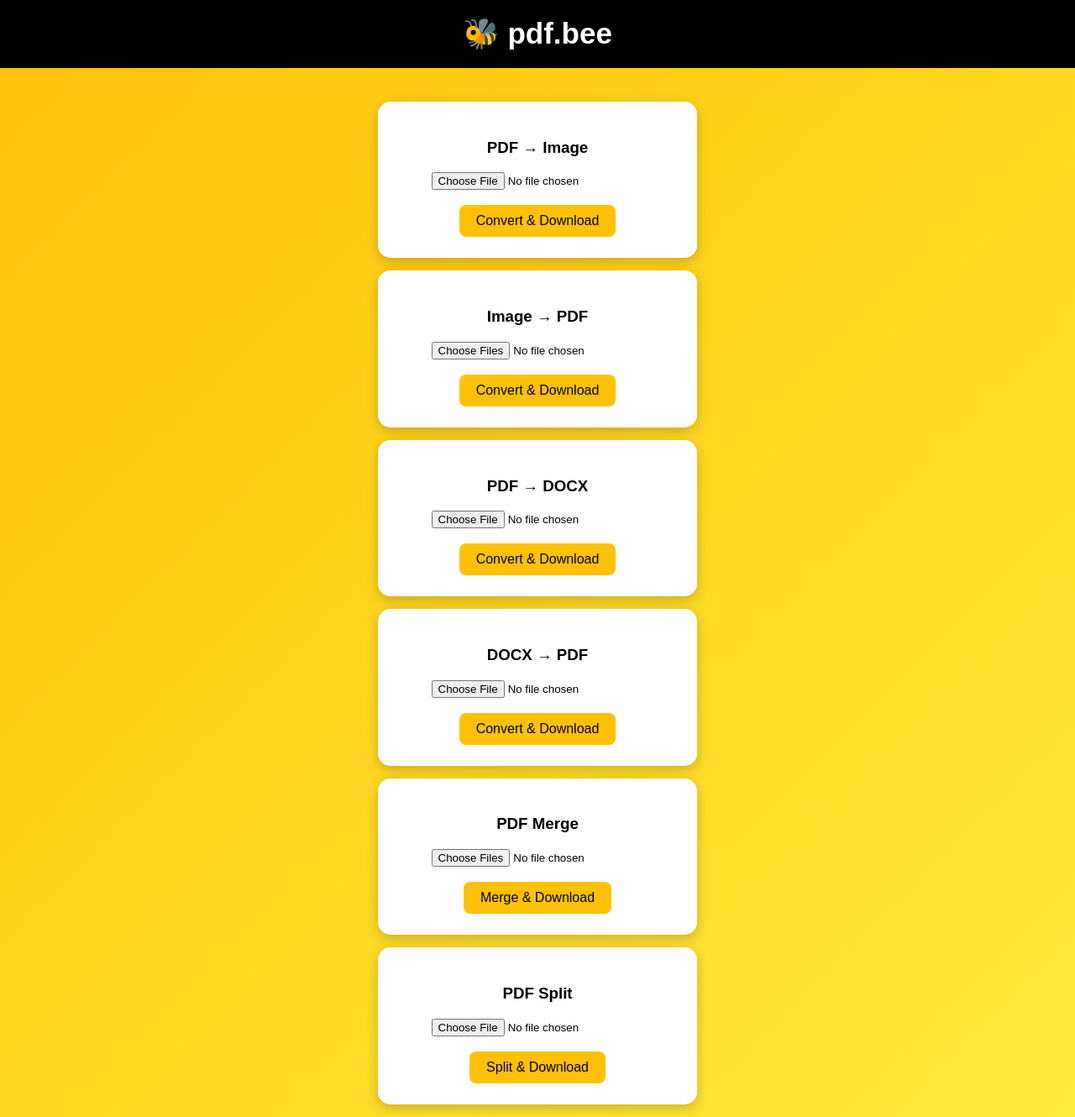
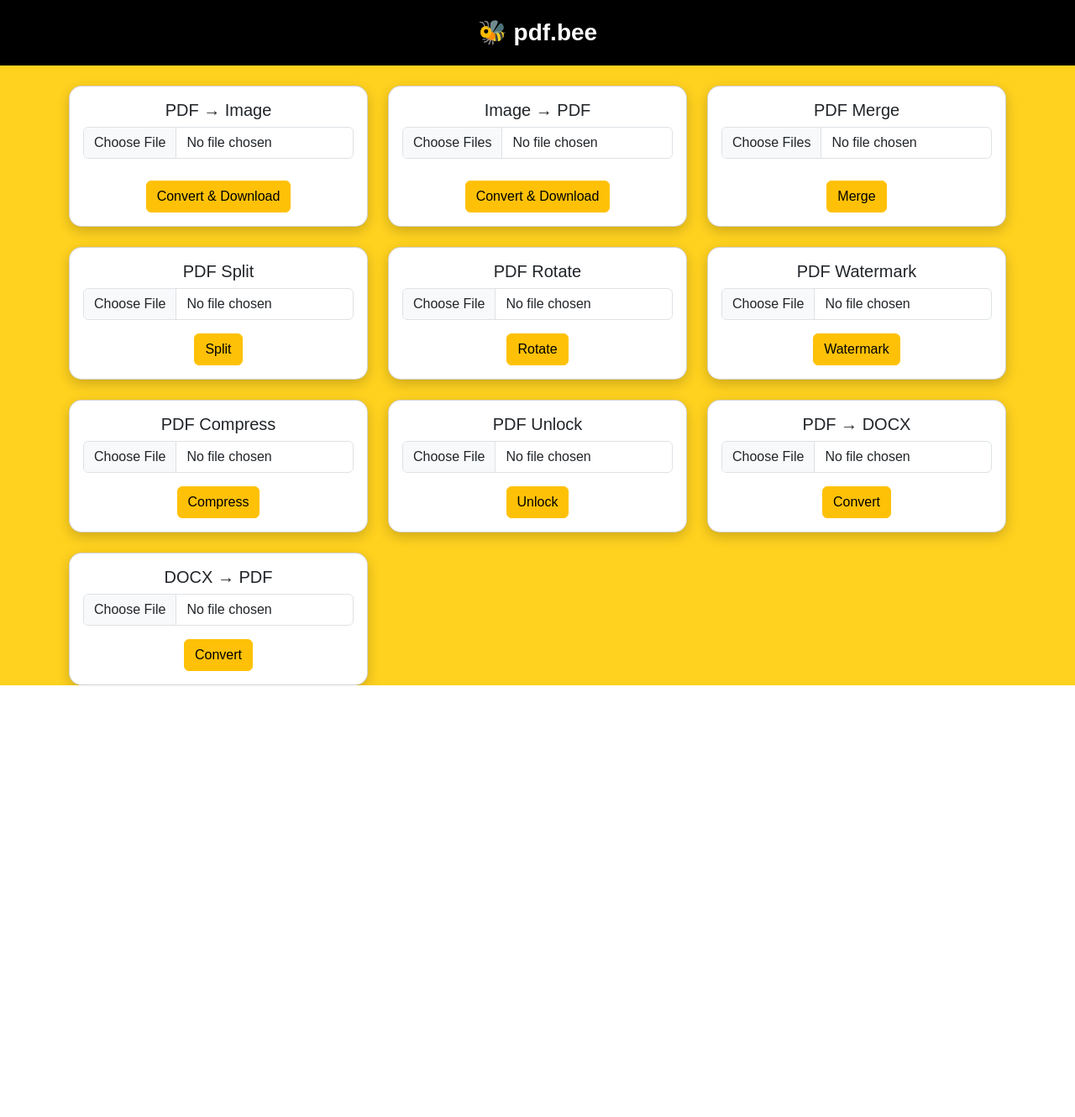
Before and after one commit to BahopiyaDhaval/pdf-bee, a Flask app: page / in a window 1280 px wide. Shown: the whole page at 84% size. After the commit the page ends 816 px from the top, so only its background shows below. Run offline with Flask 3, Linux system fonts and the light colour scheme.

```diff
--- a/app.py
+++ b/app.py
@@ -1,31 +1,32 @@
 from flask import Flask, render_template, request, send_file
 from pdf2image import convert_from_bytes
 from PIL import Image
+from PyPDF2 import PdfMerger, PdfReader, PdfWriter
 from pdf2docx import Converter
 from docx import Document
 from reportlab.pdfgen import canvas
-from PyPDF2 import PdfMerger, PdfReader, PdfWriter
+import os
+import pikepdf
 
 app = Flask(__name__)
+
 
 @app.route("/")
 def home():
     return render_template("index.html")
 
 
-# PDF → IMAGE
+# PDF → IMAGE (DIRECT IMAGE DOWNLOAD)
 @app.route("/pdf_to_image", methods=["POST"])
 def pdf_to_image():
 
-    file = request.files.get("pdf")
-
-    if not file or not file.filename.lower().endswith(".pdf"):
-        return "❌ Upload PDF only"
+    file = request.files["pdf"]
 
     images = convert_from_bytes(file.read(), dpi=300)
 
     img_path = "page1.jpg"
-    images[0].save(img_path, "JPEG")
+
+    images[0].save(img_path, "JPEG", quality=95)
 
     return send_file(img_path, as_attachment=True)
 
@@ -40,10 +41,14 @@ def image_to_pdf():
 
     for file in files:
 
-        if not file.filename.lower().endswith((".png",".jpg",".jpeg")):
-            return "❌ Upload images only"
+        img = Image.open(file).convert("RGB")
 
-        img = Image.open(file).convert("RGB")
+        width, height = img.size
+        a4_width = 2480
+        new_height = int(a4_width * height / width)
+
+        img = img.resize((a4_width, new_height))
+
         image_list.append(img)
 
     pdf_path = "output.pdf"
@@ -57,14 +62,133 @@ def image_to_pdf():
     return send_file(pdf_path, as_attachment=True)
 
 
+# PDF MERGE
+@app.route("/merge_pdf", methods=["POST"])
+def merge_pdf():
+
+    files = request.files.getlist("pdfs")
+
+    merger = PdfMerger()
+
+    for file in files:
+        merger.append(file)
+
+    output = "merged.pdf"
+
+    merger.write(output)
+    merger.close()
+
+    return send_file(output, as_attachment=True)
+
+
+# PDF SPLIT
+@app.route("/split_pdf", methods=["POST"])
+def split_pdf():
+
+    file = request.files["pdf"]
+
+    reader = PdfReader(file)
+    writer = PdfWriter()
+
+    writer.add_page(reader.pages[0])
+
+    output = "split.pdf"
+
+    with open(output, "wb") as f:
+        writer.write(f)
+
+    return send_file(output, as_attachment=True)
+
+
+# PDF ROTATE
+@app.route("/rotate_pdf", methods=["POST"])
+def rotate_pdf():
+
+    file = request.files["pdf"]
+
+    reader = PdfReader(file)
+    writer = PdfWriter()
+
+    for page in reader.pages:
+        page.rotate(90)
+        writer.add_page(page)
+
+    output = "rotated.pdf"
+
+    with open(output, "wb") as f:
+        writer.write(f)
+
+    return send_file(output, as_attachment=True)
+
+
+# PDF WATERMARK
+@app.route("/watermark_pdf", methods=["POST"])
+def watermark_pdf():
+
+    file = request.files["pdf"]
+
+    watermark_file = "watermark.pdf"
+
+    c = canvas.Canvas(watermark_file)
+    c.drawString(250, 500, "pdf.bee")
+    c.save()
+
+    reader = PdfReader(file)
+    watermark = PdfReader(watermark_file)
+
+    writer = PdfWriter()
+
+    for page in reader.pages:
+        page.merge_page(watermark.pages[0])
+        writer.add_page(page)
+
+    output = "watermarked.pdf"
+
+    with open(output, "wb") as f:
+        writer.write(f)
+
+    return send_file(output, as_attachment=True)
+
+
+# PDF COMPRESS
+@app.route("/compress_pdf", methods=["POST"])
+def compress_pdf():
+
+    file = request.files["pdf"]
+
+    input_pdf = "input.pdf"
+    output_pdf = "compressed.pdf"
+
+    file.save(input_pdf)
+
+    with pikepdf.open(input_pdf) as pdf:
+        pdf.save(output_pdf)
+
+    return send_file(output_pdf, as_attachment=True)
+
+
+# PDF UNLOCK
+@app.route("/unlock_pdf", methods=["POST"])
+def unlock_pdf():
+
+    file = request.files["pdf"]
+
+    input_pdf = "locked.pdf"
+    output_pdf = "unlocked.pdf"
+
+    file.save(input_pdf)
+
+    with pikepdf.open(input_pdf) as pdf:
+        pdf.save(output_pdf)
+
+    return send_file(output_pdf, as_attachment=True)
+
+
 # PDF → DOCX
 @app.route("/pdf_to_doc", methods=["POST"])
 def pdf_to_doc():
 
-    file = request.files.get("pdfdoc")
-
-    if not file.filename.lower().endswith(".pdf"):
-        return "❌ Upload PDF only"
+    file = request.files["pdfdoc"]
 
     pdf_path = "input.pdf"
     docx_path = "output.docx"
@@ -82,10 +206,7 @@ def pdf_to_doc():
 @app.route("/doc_to_pdf", methods=["POST"])
 def doc_to_pdf():
 
-    file = request.files.get("docfile")
-
-    if not file.filename.lower().endswith(".docx"):
-        return "❌ Upload DOCX only"
+    file = request.files["docfile"]
 
     docx_path = "input.docx"
     pdf_path = "doc_output.pdf"
@@ -107,51 +228,5 @@ def doc_to_pdf():
     return send_file(pdf_path, as_attachment=True)
 
 
-# PDF MERGE
-@app.route("/merge_pdf", methods=["POST"])
-def merge_pdf():
-
-    files = request.files.getlist("pdfs")
-
-    merger = PdfMerger()
-
-    for file in files:
-
-        if not file.filename.lower().endswith(".pdf"):
-            return "❌ Upload PDF files only"
-
-        merger.append(file)
-
-    output = "merged.pdf"
-
-    merger.write(output)
-    merger.close()
-
-    return send_file(output, as_attachment=True)
-
-
-# PDF SPLIT
-@app.route("/split_pdf", methods=["POST"])
-def split_pdf():
-
-    file = request.files.get("pdf")
-
-    if not file.filename.lower().endswith(".pdf"):
-        return "❌ Upload PDF only"
-
-    reader = PdfReader(file)
-
-    writer = PdfWriter()
-
-    writer.add_page(reader.pages[0])
-
-    output = "split_page1.pdf"
-
-    with open(output, "wb") as f:
-        writer.write(f)
-
-    return send_file(output, as_attachment=True)
-
-
 if __name__ == "__main__":
     app.run(debug=True)
--- a/requirements.txt
+++ b/requirements.txt
@@ -1,8 +1,7 @@
 Flask
 Pillow
 pdf2image
-pdf2docx
-python-docx
+PyPDF2
 reportlab
-PyPDF2
+pikepdf
 gunicorn
--- a/templates/index.html
+++ b/templates/index.html
@@ -5,47 +5,72 @@
 
 <title>pdf.bee</title>
 
+<meta name="viewport" content="width=device-width, initial-scale=1">
+
+<link href="https://cdn.jsdelivr.net/npm/bootstrap@5.3.2/dist/css/bootstrap.min.css" rel="stylesheet">
+
 <style>
 
 body{
+background:#FFD21F;
 font-family:Arial;
-background:linear-gradient(135deg,#FFC107,#FFEB3B);
-text-align:center;
 margin:0;
 }
 
 .header{
 background:black;
 color:white;
-padding:20px;
-font-size:35px;
+text-align:center;
+padding:18px;
+font-size:28px;
 font-weight:bold;
 }
 
-.container{
-margin-top:40px;
-}
-
-.box{
+.card{
 background:white;
-padding:25px;
-margin:15px auto;
-width:330px;
 border-radius:15px;
 box-shadow:0 5px 15px rgba(0,0,0,0.2);
 }
 
-button{
-background:#FFC107;
-border:none;
-padding:10px 20px;
-font-size:16px;
-border-radius:8px;
-cursor:pointer;
+.preview{
+margin-top:10px;
 }
 
-button:hover{
-background:#ffb300;
+.file-card{
+background:white;
+padding:8px;
+border-radius:10px;
+box-shadow:0 2px 5px rgba(0,0,0,0.2);
+font-size:13px;
+display:inline-block;
+margin:5px;
+}
+
+.spinner-box{
+position:fixed;
+top:0;
+left:0;
+width:100%;
+height:100%;
+background:rgba(0,0,0,0.6);
+display:none;
+align-items:center;
+justify-content:center;
+z-index:9999;
+}
+
+.spinner{
+width:60px;
+height:60px;
+border:6px solid #fff;
+border-top:6px solid #FFD21F;
+border-radius:50%;
+animation:spin 1s linear infinite;
+}
+
+@keyframes spin{
+0%{transform:rotate(0deg);}
+100%{transform:rotate(360deg);}
 }
 
 </style>
@@ -58,112 +83,268 @@ background:#ffb300;
 🐝 pdf.bee
 </div>
 
-<div class="container">
+<div class="spinner-box" id="loadingSpinner">
+<div class="spinner"></div>
+</div>
 
+<div class="container text-center mt-4">
 
-<div class="box">
+<div class="row g-4">
 
-<h3>PDF → Image</h3>
+<!-- PDF TO IMAGE -->
+
+<div class="col-md-4">
+<div class="card p-3">
+
+<h5>PDF → Image</h5>
 
 <form action="/pdf_to_image" method="post" enctype="multipart/form-data">
 
-<input type="file" name="pdf" accept=".pdf" required>
+<input type="file" id="pdfInput" name="pdf" accept=".pdf" class="form-control" required>
 
-<br><br>
+<div id="pdfPreview" class="preview"></div>
 
-<button>Convert & Download</button>
+<button class="btn btn-warning mt-3">Convert & Download</button>
 
 </form>
 
 </div>
+</div>
 
 
-<div class="box">
+<!-- IMAGE TO PDF -->
 
-<h3>Image → PDF</h3>
+<div class="col-md-4">
+<div class="card p-3">
+
+<h5>Image → PDF</h5>
 
 <form action="/image_to_pdf" method="post" enctype="multipart/form-data">
 
-<input type="file" name="images" accept="image/png,image/jpeg" multiple required>
+<input type="file" id="imageInput" name="images" accept="image/*" multiple class="form-control" required>
 
-<br><br>
+<div id="imagePreview" class="preview"></div>
 
-<button>Convert & Download</button>
+<button class="btn btn-warning mt-3">Convert & Download</button>
 
 </form>
 
 </div>
+</div>
 
 
-<div class="box">
+<!-- PDF MERGE -->
 
-<h3>PDF → DOCX</h3>
+<div class="col-md-4">
+<div class="card p-3">
 
-<form action="/pdf_to_doc" method="post" enctype="multipart/form-data">
+<h5>PDF Merge</h5>
 
-<input type="file" name="pdfdoc" accept=".pdf" required>
+<form action="/merge_pdf" method="post" enctype="multipart/form-data">
 
-<br><br>
+<input type="file" id="mergeInput" name="pdfs" accept=".pdf" multiple class="form-control" required>
 
-<button>Convert & Download</button>
+<div id="mergePreview" class="preview"></div>
+
+<button class="btn btn-warning mt-3">Merge</button>
 
 </form>
 
 </div>
+</div>
 
 
-<div class="box">
+<!-- PDF SPLIT -->
 
-<h3>DOCX → PDF</h3>
+<div class="col-md-4">
+<div class="card p-3">
 
-<form action="/doc_to_pdf" method="post" enctype="multipart/form-data">
+<h5>PDF Split</h5>
 
-<input type="file" name="docfile" accept=".docx" required>
+<form action="/split_pdf" method="post" enctype="multipart/form-data">
 
-<br><br>
+<input type="file" name="pdf" accept=".pdf" class="form-control" required>
 
-<button>Convert & Download</button>
+<button class="btn btn-warning mt-3">Split</button>
 
 </form>
 
 </div>
+</div>
 
 
-<div class="box">
+<!-- PDF ROTATE -->
 
-<h3>PDF Merge</h3>
+<div class="col-md-4">
+<div class="card p-3">
 
-<form action="/merge_pdf" method="post" enctype="multipart/form-data">
+<h5>PDF Rotate</h5>
 
-<input type="file" name="pdfs" accept=".pdf" multiple required>
+<form action="/rotate_pdf" method="post" enctype="multipart/form-data">
 
-<br><br>
+<input type="file" name="pdf" accept=".pdf" class="form-control" required>
 
-<button>Merge & Download</button>
+<button class="btn btn-warning mt-3">Rotate</button>
 
 </form>
 
 </div>
+</div>
 
 
-<div class="box">
+<!-- PDF WATERMARK -->
 
-<h3>PDF Split</h3>
+<div class="col-md-4">
+<div class="card p-3">
 
-<form action="/split_pdf" method="post" enctype="multipart/form-data">
+<h5>PDF Watermark</h5>
 
-<input type="file" name="pdf" accept=".pdf" required>
+<form action="/watermark_pdf" method="post" enctype="multipart/form-data">
 
-<br><br>
+<input type="file" name="pdf" accept=".pdf" class="form-control" required>
 
-<button>Split & Download</button>
+<button class="btn btn-warning mt-3">Watermark</button>
 
 </form>
 
 </div>
+</div>
 
+
+<!-- PDF COMPRESS -->
+
+<div class="col-md-4">
+<div class="card p-3">
+
+<h5>PDF Compress</h5>
+
+<form action="/compress_pdf" method="post" enctype="multipart/form-data">
+
+<input type="file" name="pdf" accept=".pdf" class="form-control" required>
+
+<button class="btn btn-warning mt-3">Compress</button>
+
+</form>
+
+</div>
+</div>
+
+
+<!-- PDF UNLOCK -->
+
+<div class="col-md-4">
+<div class="card p-3">
+
+<h5>PDF Unlock</h5>
+
+<form action="/unlock_pdf" method="post" enctype="multipart/form-data">
+
+<input type="file" name="pdf" accept=".pdf" class="form-control" required>
+
+<button class="btn btn-warning mt-3">Unlock</button>
+
+</form>
+
+</div>
+</div>
+
+
+<!-- PDF TO DOCX -->
+
+<div class="col-md-4">
+<div class="card p-3">
+
+<h5>PDF → DOCX</h5>
+
+<form action="/pdf_to_doc" method="post" enctype="multipart/form-data">
+
+<input type="file" name="pdfdoc" accept=".pdf" class="form-control" required>
+
+<button class="btn btn-warning mt-3">Convert</button>
+
+</form>
+
+</div>
+</div>
+
+
+<!-- DOCX TO PDF -->
+
+<div class="col-md-4">
+<div class="card p-3">
+
+<h5>DOCX → PDF</h5>
+
+<form action="/doc_to_pdf" method="post" enctype="multipart/form-data">
+
+<input type="file" name="docfile" accept=".doc,.docx" class="form-control" required>
+
+<button class="btn btn-warning mt-3">Convert</button>
+
+</form>
+
+</div>
+</div>
 
 </div>
 
+</div>
+
+
+<script>
+
+function previewFiles(inputId,previewId){
+
+const input=document.getElementById(inputId);
+const preview=document.getElementById(previewId);
+
+input.addEventListener("change",function(){
+
+preview.innerHTML="";
+
+Array.from(this.files).forEach(file=>{
+
+const div=document.createElement("div");
+div.className="file-card";
+div.innerHTML="📄 "+file.name;
+
+preview.appendChild(div);
+
+});
+
+});
+
+}
+
+
+document.querySelectorAll("form").forEach(form=>{
+
+form.addEventListener("submit",function(){
+
+document.getElementById("loadingSpinner").style.display="flex";
+
+setTimeout(()=>{
+
+form.reset();
+
+document.querySelectorAll(".preview").forEach(p=>{
+p.innerHTML="";
+});
+
+document.getElementById("loadingSpinner").style.display="none";
+
+},2000);
+
+});
+
+});
+
+
+previewFiles("pdfInput","pdfPreview");
+previewFiles("imageInput","imagePreview");
+previewFiles("mergeInput","mergePreview");
+
+</script>
+
 </body>
 </html>
```
Also changed, not shown: 1 other file.
